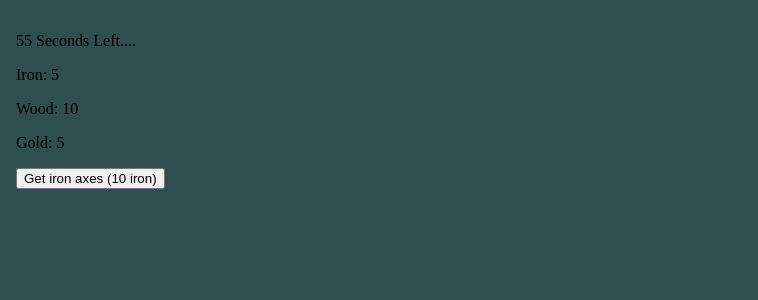
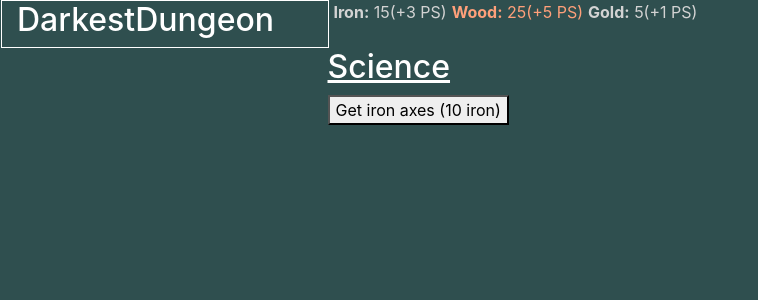
Before and after one commit to Jordifusbel/Darkest-Kittens, an Angular app: page / in a window 1280 px wide. Shown: the top 300 px of the page, without its empty margins (0-758 px from the left). Built offline with nearby package versions, Linux system fonts and the light colour scheme.

Commit message:
wip interface

```diff
--- a/package.json
+++ b/package.json
@@ -22,6 +22,9 @@
     "@ng-bootstrap/ng-bootstrap": "^4.1.3",
     "bootstrap": "^4.3.1",
     "core-js": "^2.5.4",
+    "jquery": "^1.9.1",
+    "ngx-bootstrap": "^4.2.0",
+    "popper.js": "^1.14.7",
     "rxjs": "~6.3.3",
     "tslib": "^1.9.0",
     "zone.js": "~0.8.26"
--- a/src/app/app.component.css
+++ b/src/app/app.component.css
@@ -0,0 +1,18 @@
+.title{
+    border-color: white;
+    border-width: 1px;
+}
+.resourceContainer{
+    overflow: auto;
+}
+.resource{
+    padding-left: 5px;
+    list-style-type: none;
+    margin: 0;
+}
+.metal{
+    color:lightgray;
+}
+.wood{
+    color:lightsalmon;
+}
--- a/src/app/app.component.html
+++ b/src/app/app.component.html
@@ -12,16 +12,24 @@
 
 <body>
     <div class="row">
+        <div class="col-3 border border-white ml-3"><h2>{{title}}</h2></div>
+        <div class="col-6 row resourceContainer">
+            <li class="metal resource"><b>Iron:</b> {{iron}}(+{{ironPS}} PS)</li>
+            <li class="wood resource"><b>Wood:</b> {{wood}}(+{{woodPS}} PS)</li>
+            <li class="metal resource"><b>Gold:</b> {{gold}}(+{{goldPS}} PS)</li>
+        </div>
+    </div>
+    <div class="row">
         <div class="col-3">
-            <p>{{timeLeft}} Seconds Left....</p>
+
         </div>
         <div class="col-6">
             <div>
-                <p>Iron: {{iron}}</p>
-                <p>Wood: {{wood}}</p>
-                <p>Gold: {{gold}}</p>
-                <button (click)='ironAxe()'>Get iron axes (10 iron)</button>
+                <h2 style="text-decoration: underline">Science</h2>
+                <button (click)='ironAxe()' tooltip="Get +1 wood per second">{{ironAxeText}}</button>
             </div>
+        </div>
+        <div class="col-3">
         </div>
     </div>
 </body>
--- a/src/app/app.component.ts
+++ b/src/app/app.component.ts
@@ -6,18 +6,20 @@
   styleUrls: ['./app.component.css']
 })
 export class AppComponent {
-  title = 'Darkest';
-  ticks = 0;
-  timeLeft: number = 60;
+  title = 'DarkestDungeon';
   //Resources
   iron: number = 0;
   wood: number = 0;
   gold: number = 0;
   //ResourcesPerSecond
-  ironPS: number = 1;
-  woodPS: number = 2;
-  goldPS: number = 0.25;
-  interval: any;
+  ironPS: number = 3;
+  woodPS: number = 5;
+  goldPS: number = 1;
+  //names
+  ironAxeText: string = "Get iron axes (10 iron)";
+  ironHoeText: string = "";
+
+  //
 
   //Science
   ironAxeDeveloped: boolean = false;
@@ -26,23 +28,20 @@
   }
 
   startTimer() {
-    this.interval = setInterval(() => {
-      if (this.timeLeft > 0) {
-        this.timeLeft--;
+    let interval: any;
+    interval = setInterval(() => {
         this.wood = this.wood + this.woodPS;
         this.iron = this. iron + this.ironPS;
-        this.gold = this.gold + this.ironPS;
-      } else {
-        this.timeLeft = 60;
-      }
+        this.gold = this.gold + this.goldPS;
     }, 1000)
 
   }
   ironAxe(){
     if(this.iron >= 10 && this.ironAxeDeveloped == false){
       this.iron = this.iron - 10;
-      this.ironPS = this.woodPS + 1;
+      this.woodPS = this.woodPS + 1;
       this.ironAxeDeveloped = true;
+      this.ironAxeText = 'Iron Axes developed';
     }
   }
 }
--- a/src/app/app.module.ts
+++ b/src/app/app.module.ts
@@ -1,5 +1,8 @@
 import { BrowserModule } from '@angular/platform-browser';
 import { NgModule } from '@angular/core';
+import { BsDropdownModule } from 'ngx-bootstrap/dropdown';
+import { TooltipModule } from 'ngx-bootstrap/tooltip';
+import { ModalModule } from 'ngx-bootstrap/modal';
 
 import { AppRoutingModule } from './app-routing.module';
 import { AppComponent } from './app.component';
@@ -10,7 +13,10 @@
   ],
   imports: [
     BrowserModule,
-    AppRoutingModule
+    AppRoutingModule,
+    BsDropdownModule.forRoot(),
+    TooltipModule.forRoot(),
+    ModalModule.forRoot()
   ],
   providers: [],
   bootstrap: [AppComponent]
--- a/src/index.html
+++ b/src/index.html
@@ -7,6 +7,7 @@
 
   <meta name="viewport" content="width=device-width, initial-scale=1">
   <link rel="icon" type="image/x-icon" href="favicon.ico">
+  <link rel="stylesheet" href="https://stackpath.bootstrapcdn.com/bootstrap/4.3.1/css/bootstrap.min.css" integrity="sha384-ggOyR0iXCbMQv3Xipma34MD+dH/1fQ784/j6cY/iJTQUOhcWr7x9JvoRxT2MZw1T" crossorigin="anonymous">
 </head>
 <body>
   <app-root></app-root>
--- a/src/styles.css
+++ b/src/styles.css
@@ -1,4 +1,5 @@
 body{
     background-color: darkslategray;
     align-content: center;
+    color: white;
 }
```
Also changed, not shown: 1 other file (tests, documents, lock files or other folders).
